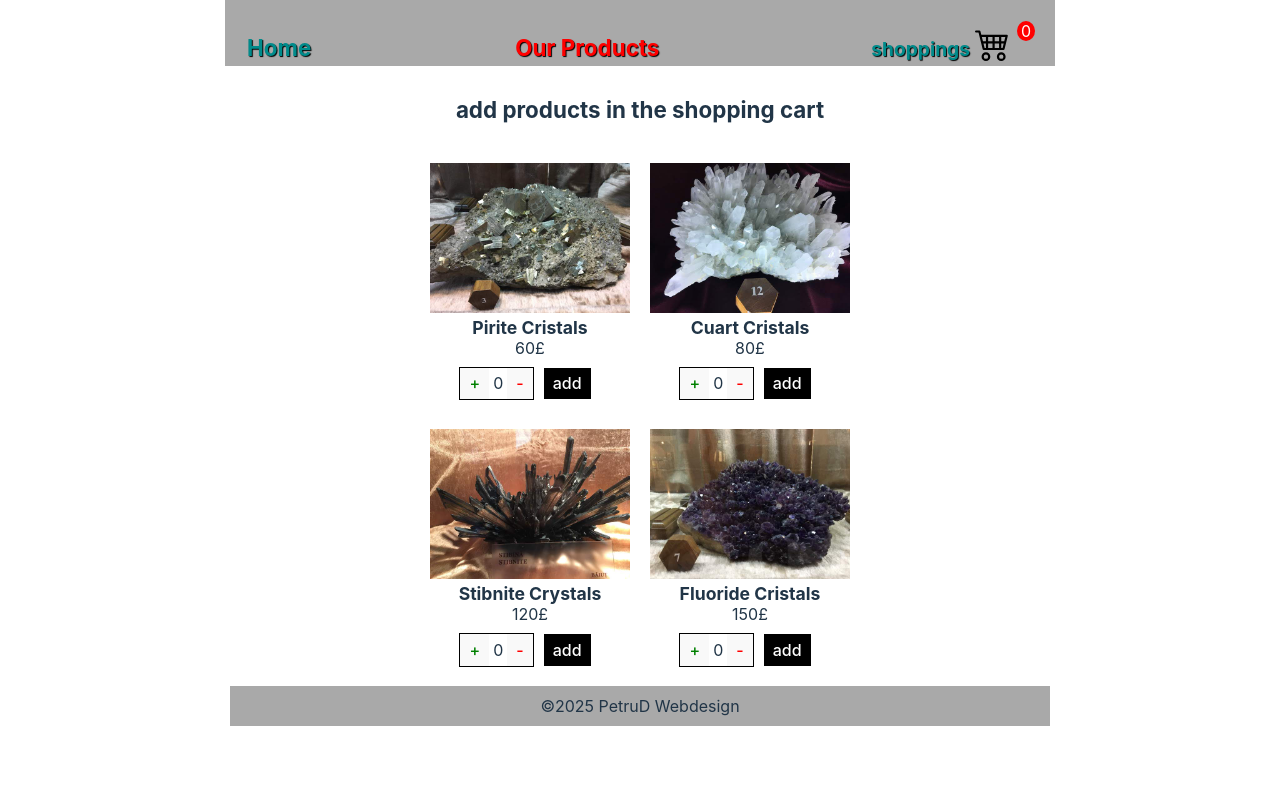
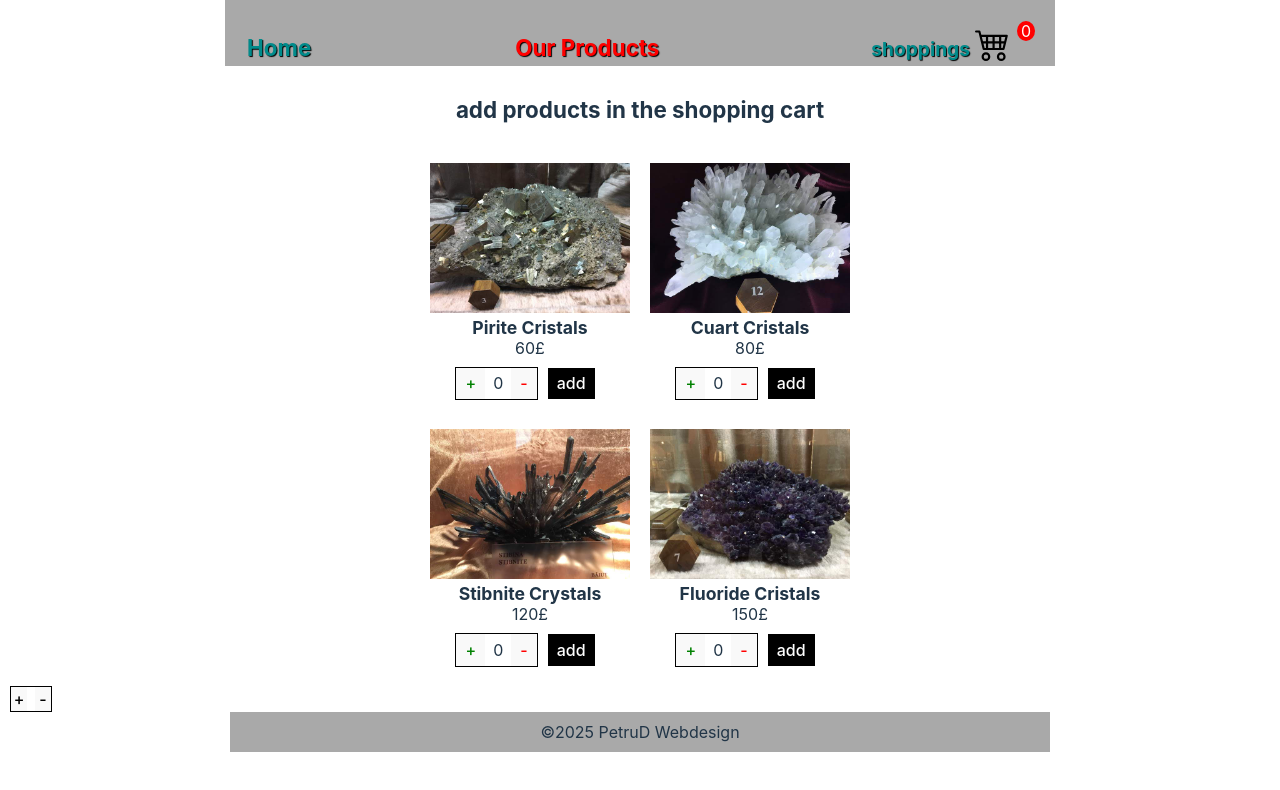
Before and after one commit to petredemi/shopping-cart, a React (Vite) app: page /products in a window 1280 px wide. Shown: the top 790 px of the page. Built offline with nearby package versions, Linux system fonts and the light colour scheme.

Commit message:
added plus minus buttons at  shopping cart

```diff
--- a/src/firstpage.jsx
+++ b/src/firstpage.jsx
@@ -1,8 +1,8 @@
 import { useState, useEffect} from 'react';
 import { Link } from 'react-router-dom';
 import './stylefiles/general.css'
-import {Product, Button} from './products.jsx'
-import items from './data.jsx'
+import {Product, Button, BskPM} from './products.jsx'
+import items from './productsdatabase.jsx'
 
 
 
@@ -18,8 +18,11 @@ function Firstpage (){
     let [clik, setClik] = useState(false)
     let [disp, setDisp] = useState('none')
     let [bskl, setBskL] = useState(0)
+    let [adstate, setAdState] = useState(0)
+
     let total = 0;
     let quantity = 0;
+    let t = 0
     function cart(){
         if(!clik){
           disp = 'block'
@@ -31,6 +34,10 @@ function Firstpage (){
         }
     }
     function removeItems(x){
+        if(basket.size === 1){
+            EmtyBasket()
+            setDisp('none')
+        }
         basket.delete(items[x])
         delete bsk[x]
         setBskL(basket.size)
@@ -39,18 +46,26 @@ function Firstpage (){
     console.log(basket.size)
     console.log(bsk)
     function addCart(x, sX, y){
-      let t = 0
-      if(!basket.has(items[y])){
+      //let t = 0
+        if(basket.size === 0){
+        }
+        if(!basket.has(items[y])){
             basket.set(items[y], x)
             t = x * items[y].price
-            bsk[y] = <div key={items[y].idInput}>{items[y].name} &nbsp; {items[y].price} {'£ each'}&nbsp;  {x} {'pcs'}  &nbsp; total: {t} {'£'} &nbsp;
-            <Button color={'white'} background={'red'} text={'del'} padding={1} margin={3} handelClick={() => removeItems(y)}/></div>
+            bsk[y] = <div key={items[y].idInput}>
+            <div className='itembasket'>{items[y].name} &nbsp; {items[y].price} {'£ each'} &nbsp;  {x} {'pcs'}  &nbsp; total: {t} {'£'}</div>
+            <Button color={'white'} background={'red'} text={'del'} padding={1} margin={0} handelClick={() => removeItems(y)}/>
+            <BskPM add={() => ad(y)} sub={() => su(y)}/>
+            </div>
             sX(0)
         }else {
             basket.set(items[y], basket.get(items[y]) + x)
             t = basket.get(items[y]) * items[y].price
-            bsk[y] = <div key={items[y].idInput} >{items[y].name} &nbsp; {items[y].price}{'£ each'} &nbsp;{basket.get(items[y])} {'pcs'} &nbsp; total: {t} {'£'}
-            <Button color={'white'} background={'red'} text={'del'} padding={1} margin={3} handelClick={() => removeItems(y)}/></div>
+            bsk[y] = <div key={items[y].idInput}>
+            <div className='itembasket'>{items[y].name} &nbsp; {items[y].price}{'£ each'} &nbsp;{basket.get(items[y])} {'pcs'} &nbsp; total: {t} {'£'}</div>
+            <Button color={'white'} background={'red'} text={'del'} padding={1} margin={0} handelClick={() => removeItems(y)}/>
+            <BskPM add={() => ad(y)} sub={() => su(y)}/>
+            </div>
             sX(0)
         }
     }
@@ -63,6 +78,8 @@ function Firstpage (){
     function add(x, sX){
         if(x < 10){
                 sX(x + 1)
+                console.log(basket)
+
         }
     }
     function sub(x, sX){
@@ -73,7 +90,57 @@ function Firstpage (){
         basket.clear();
     //    setQx(0)
         setBsk([])
+    }
+    function ad(y){
+        if(basket.get(items[y]) < 10){
+       basket.set(items[y], basket.get(items[y])+ 1)
+       t = basket.get(items[y]) * items[y].price
+       bsk[y] = <div key={items[y].idInput}>
+        <div className='itembasket'>{items[y].name} &nbsp; {items[y].price}{'£ each'} &nbsp;{basket.get(items[y])} {'pcs'} &nbsp; total: {t} {'£'}</div>
+       <Button color={'white'} background={'red'} text={'del'} padding={1} margin={0} handelClick={() => removeItems(y)}/>
+       <BskPM add={() => ad(y)} sub={() => su(y)}/>
+       </div>
+        if(basket.size != 0){
+            let b = 0
+            for ( let [key, value] of basket){
+                total = total + key.price * value
+           ///     quantity = basket.get(key) * key.price;
+            }
+            for (const x of basket.values()){
+                    b += x
+                }
+          //  quantity = basket.get(items[y]) * items[y].price;
+
+            setAdState(b)
+                console.log(adstate)
+        }
         console.log(basket)
+        }
+    }
+    function su(y){
+        if( basket.get(items[y]) > 0){
+        basket.set(items[y], basket.get(items[y]) - 1)
+        t = basket.get(items[y]) * items[y].price
+        bsk[y] = <div key={items[y].idInput}>
+        <div className='itembasket'>{items[y].name} &nbsp; {items[y].price}{'£ each'} &nbsp;{basket.get(items[y])} {'pcs'} &nbsp; total: {t} {'£'}</div>
+        <Button color={'white'} background={'red'} text={'del'} padding={1} margin={0} handelClick={() => removeItems(y)}/>
+        <BskPM add={() => ad(y)} sub={() => su(y)}/>
+        </div>
+        if(basket.size != 0){
+            let b = 0;
+            for ( let [key, value] of basket){
+                total = total + key.price * value
+                quantity = quantity + value
+                }
+
+            for (const x of basket.values()){
+                    b += x
+                }
+            setAdState(b)
+
+            }
+        console.log(basket)
+        }
     }
     return (
         <>
@@ -91,13 +158,10 @@ function Firstpage (){
             <div className="checkOutCart">
                 <div className="checkOut" style={{display: disp}}>
                     <div className='bsk' >
-                        {bsk.map((b) => (
-                            b
-                        ))}
+                        {bsk.map((item) => (item))}
                     </div>
                     <div className='total'>Total: {total} £</div>
                     <Button color={'white'} background={'black'} margin={10} text={'clear'} handelClick={EmtyBasket}/>
-
                 </div>
             </div>
             <h4>add products in the shopping cart</h4>
@@ -107,6 +171,7 @@ function Firstpage (){
                 <Product price={items[2].price} text='Stibnite Crystals' idInput='stibina' picture={items[2].picture} Click={ () =>addCart(q3, setQ3, 2)} add={() => add(q3, setQ3)} sub={()=> sub(q3, setQ3)} q={q3}/>
                 <Product price={items[3].price} text='Fluoride Cristals' idInput='florina' picture={items[3].picture} Click={ () =>addCart(q4, setQ4, 3)} add={() => add(q4, setQ4)} sub={()=> sub(q4, setQ4)} q={q4}/>
             </div>
+            <BskPM/>
             <footer>©2025 PetruD  Webdesign</footer>
         </>
     )
--- a/src/products.jsx
+++ b/src/products.jsx
@@ -6,7 +6,7 @@ function Button({ color, background, text, margin, padding, handelClick}){
         backgroundColor: background,
         width: 'fit-content',
         margin: margin + 'px',
-        padding: padding + 'px'
+        padding: padding + 'px',
     }
     return (
         <>
@@ -24,6 +24,18 @@ function BtnPlusMinus({color, text, handelClick}){
             </>
         )
     }
+function BskPM({add, sub}){
+    return (
+        <>
+            <div className="bskbtn">
+                <button onClick={add}> + </button>
+                <div> &nbsp;</div>
+                <button onClick={sub}> -</button>
+
+            </div>
+    </>
+    )
+}
 function ChooseQuantity({add, sub, q}){
         return (
             <>
@@ -56,4 +68,4 @@ function Product({text, price, picture, Click, add, sub, q}){
     )
 }
 
-export {Product, Button}
+export {Product, Button, BskPM}
--- a/src/stylefiles/general.css
+++ b/src/stylefiles/general.css
@@ -88,8 +88,8 @@ input{
     margin-bottom: 8px;
 }
 .qx{
-    margin-left: 4px;
-    margin-right: 4px;
+    margin-left: 8px;
+    margin-right: 8px;
 }
 .content{
     display: flex;
@@ -117,22 +117,30 @@ input{
     border: 2px solid grey;
     position:absolute;
     width: fit-content;
-    margin-right: 20px;
+    margin-right: 10px;
     right: 0;
     margin-top: 10px;
     padding: 5px;
     background-color: rgb(163, 162, 162);
+
 }
 .bsk{
     display: flex;
     flex-direction: column;
-    max-width: 400px;
+    max-width: 550px;
 
 }
 .bsk > div{
     text-align: right;
     margin-bottom: 3px;
     font-size: 0.9rem;
+    display: flex;
+    align-items: center;
+    justify-content: end;
+}
+.itembasket{
+    border-bottom: 1px solid black;
+    margin-right: 5px;
 }
 .total{
     max-width: 100px;
@@ -140,6 +148,22 @@ input{
     text-align: right;
     margin-right: 1px;
     margin-top: 4px;
+}
+.bskbtn{
+    border: 1px solid black;
+    display: flex;
+    justify-content:space-between;
+    margin: auto;
+    width: 40px;
+    margin-left: 10px;
+    margin-right: 10px;
+}
+.bskbtn > button{
+    width: 16px;
+    height: 16px;
+    height: fit-content;
+    padding: 1px;
+
 }
 .content{
     display: flex;
```
Also changed, not shown: src/Rend.jsx (deleted, +0 -9 lines), src/productsdatabase.jsx (renamed from src/data.jsx).
